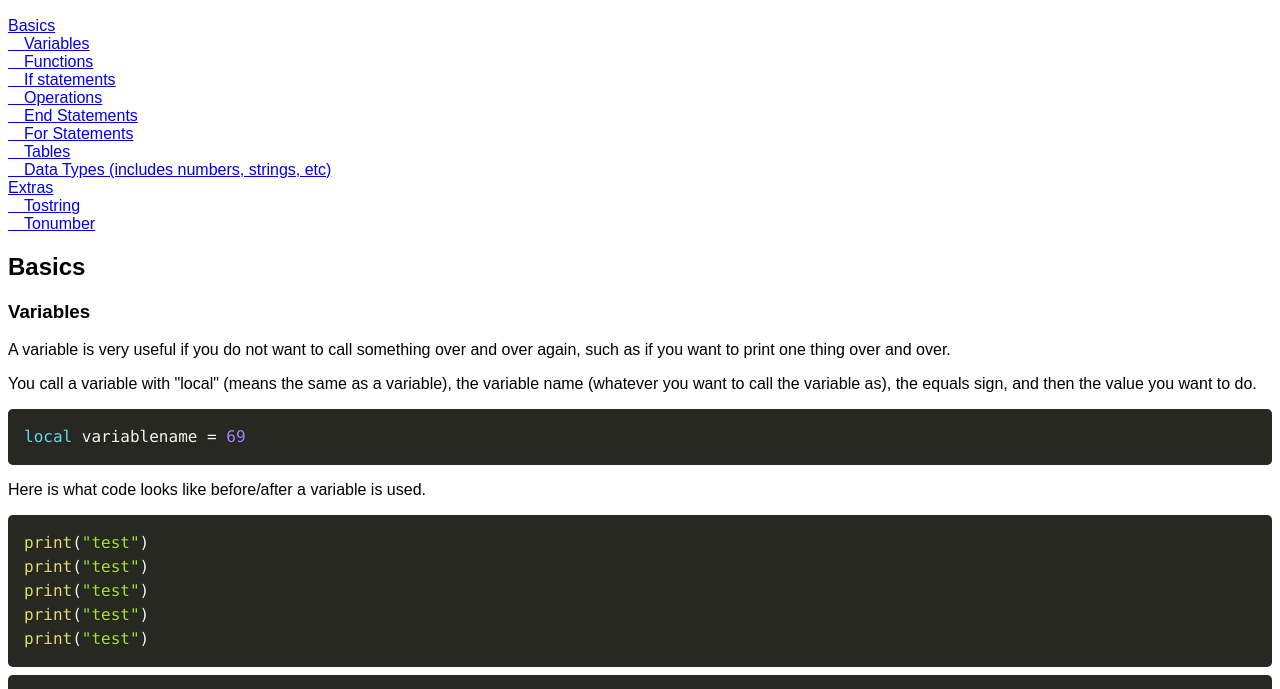
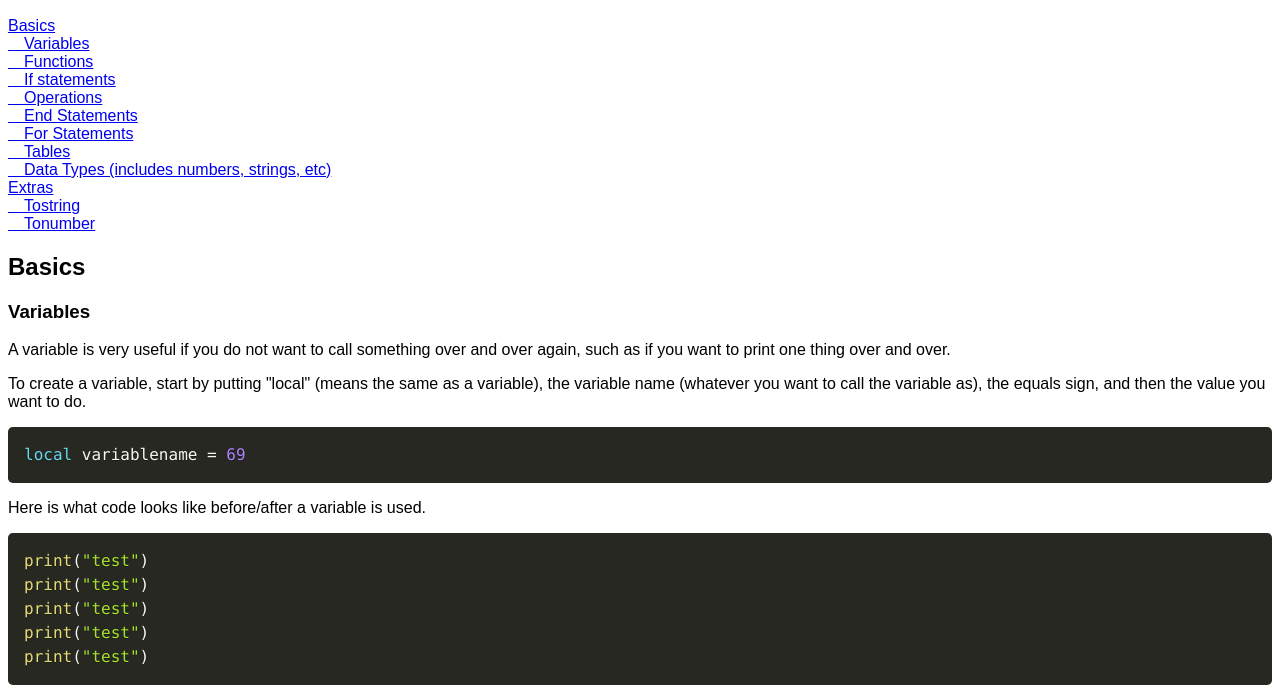
Before and after one commit to 1AreYouMental110/1AreYouMental110.github.io, a plain HTML site: page index.html in a window 1280 px wide. Shown: the part 111-800 px from the top of the page. Drawn offline with Linux system fonts and the light colour scheme.

Commit message:
Update index.html

```diff
--- a/index.html
+++ b/index.html
@@ -67,7 +67,7 @@
 				A variable is very useful if you do not want to call something over and over again, such as if you want to print one thing over and over.
 			</p>
 			<p>
-				You call a variable with "local" (means the same as a variable), the variable name (whatever you want to call the variable as), the equals sign, and then the value you want to do.
+				To create a variable, start by putting "local" (means the same as a variable), the variable name (whatever you want to call the variable as), the equals sign, and then the value you want to do.
 			</p>
 <pre>
 <code class="lang-lua">local variablename = 69</code>
```
